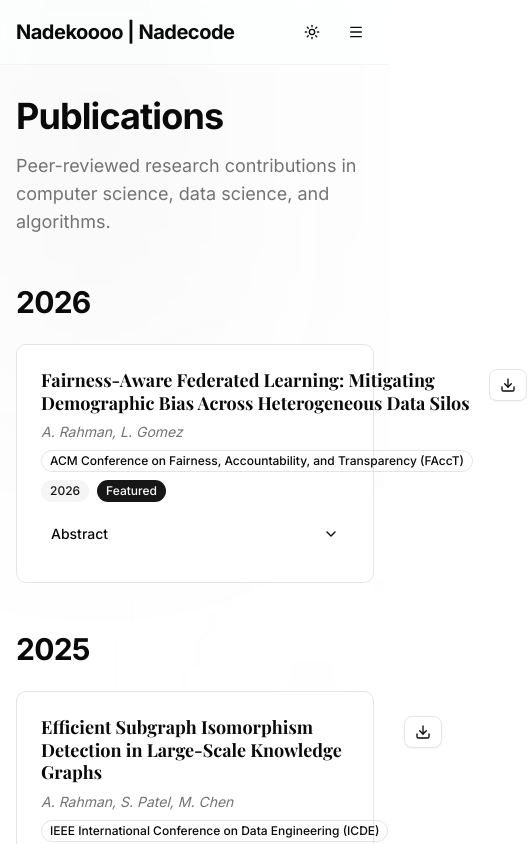
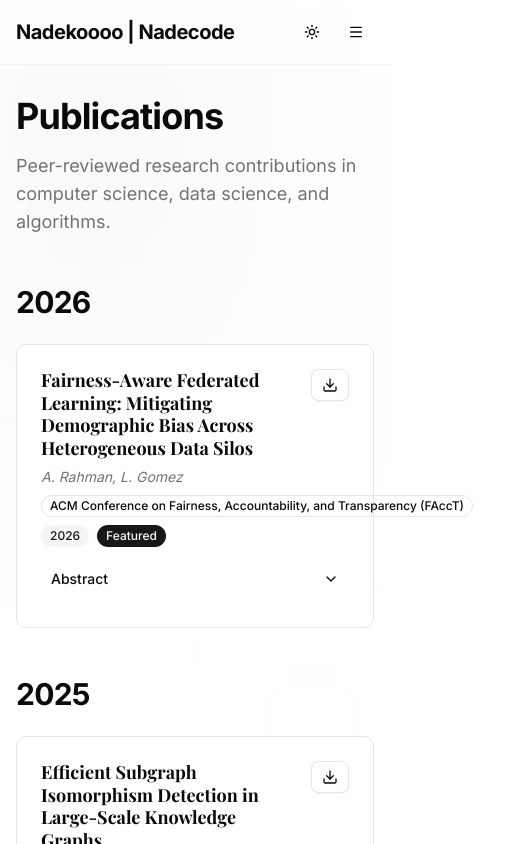
Before and after one commit to Nadekoooo/portofolio, a Next.js app in the folder porto/: page /publications in a window 390 px wide. Shown: the top 844 px of the page, 527 px wide, since content can reach past the window. Built offline with nearby package versions, Linux system fonts and the light colour scheme.

Commit message:
fixing burgermenu and layouting on research 2

```diff
--- a/porto/app/page.tsx
+++ b/porto/app/page.tsx
@@ -177,7 +177,7 @@ export default function Home() {
                   rel="noopener noreferrer"
                   className="group block rounded-lg border border-border bg-card p-6 transition-all hover:border-primary/50 hover:bg-accent/50 hover:shadow-sm"
                 >
-                  <h3 className="mb-3 break-words font-serif text-lg font-semibold leading-tight tracking-tight hyphens-auto transition-colors group-hover:text-primary md:text-xl">
+                  <h3 className="mb-3 break-words whitespace-normal font-serif text-lg font-semibold leading-tight tracking-tight hyphens-auto transition-colors group-hover:text-primary md:text-xl">
                     {paper.title}
                   </h3>
                   <p className="mb-3 text-sm text-muted-foreground">
--- a/porto/components/research/PaperEntry.tsx
+++ b/porto/components/research/PaperEntry.tsx
@@ -18,8 +18,8 @@ export function PaperEntry({ paper }: PaperEntryProps) {
   return (
     <article className="group rounded-lg border border-border bg-card p-6 transition-shadow hover:shadow-md">
       <div className="mb-4 flex items-start justify-between gap-4">
-        <div className="flex-1">
-          <h3 className="mb-2 break-words font-serif text-lg font-bold leading-tight hyphens-auto md:text-xl">
+        <div className="flex-1 min-w-0">
+          <h3 className="mb-2 break-words whitespace-normal font-serif text-lg font-bold leading-tight hyphens-auto md:text-xl">
             {paper.title}
           </h3>
           <p className="mb-2 text-sm italic text-muted-foreground">
--- a/porto/components/shared/Navbar.tsx
+++ b/porto/components/shared/Navbar.tsx
@@ -70,7 +70,7 @@ export function Navbar() {
       {/* Mobile Menu Overlay */}
       {open && (
         <div
-          className="fixed inset-0 z-[100] flex flex-col items-center justify-center gap-8 bg-background/95 px-4 text-center backdrop-blur-xl md:hidden"
+          className="fixed inset-0 z-[100] flex flex-col items-center justify-center gap-8 bg-background px-4 text-center backdrop-blur-xl md:hidden"
           onClick={() => setOpen(false)}
         >
           {navItems.map((item) => (
```
